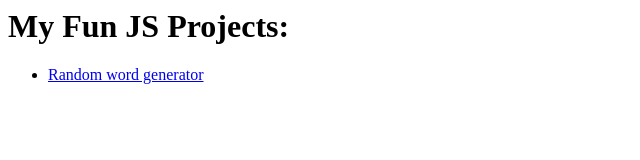
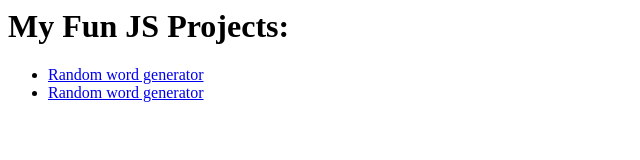
Before and after one commit to Peter-developer01/Fun-JS-Projects, a plain HTML site: page index.html in a window 1280 px wide. Shown: the whole page, without its empty margins (0-640 px from the left). Drawn offline with Linux system fonts and the light colour scheme.

Commit message:
added a link to a new project

```diff
--- a/index.html
+++ b/index.html
@@ -1,4 +1,5 @@
 <h1>My Fun JS Projects:</h1>
 <ul>
 	<li><a href="/Fun-JS-Projects/TheRandomWord_generator/">Random word generator</a></li>
+	<li><a href="/Fun-JS-Projects/TheKeyPresser_fun/">Random word generator</a></li>
 </ul>
```
